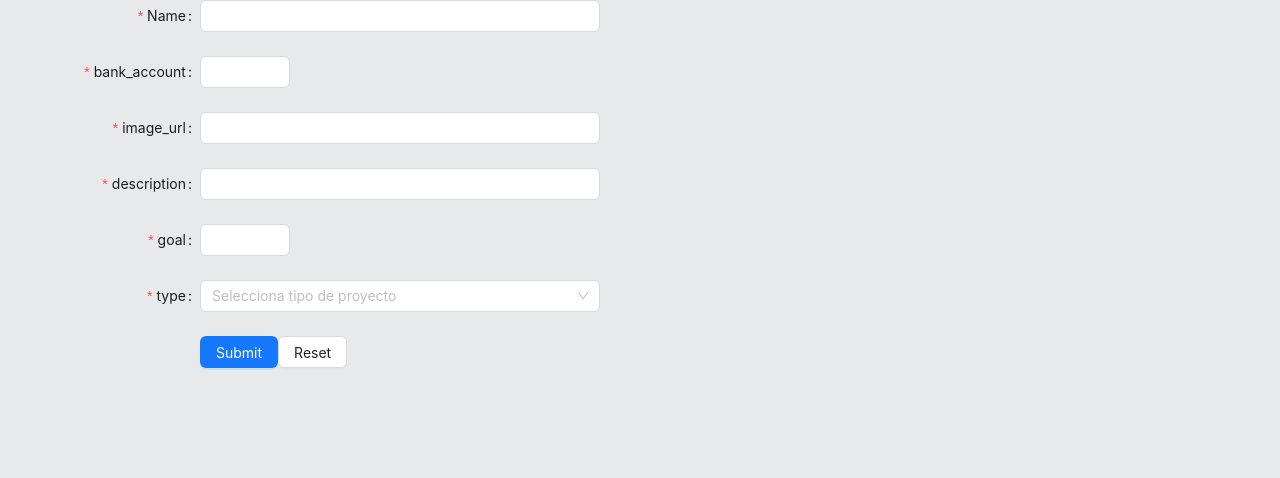
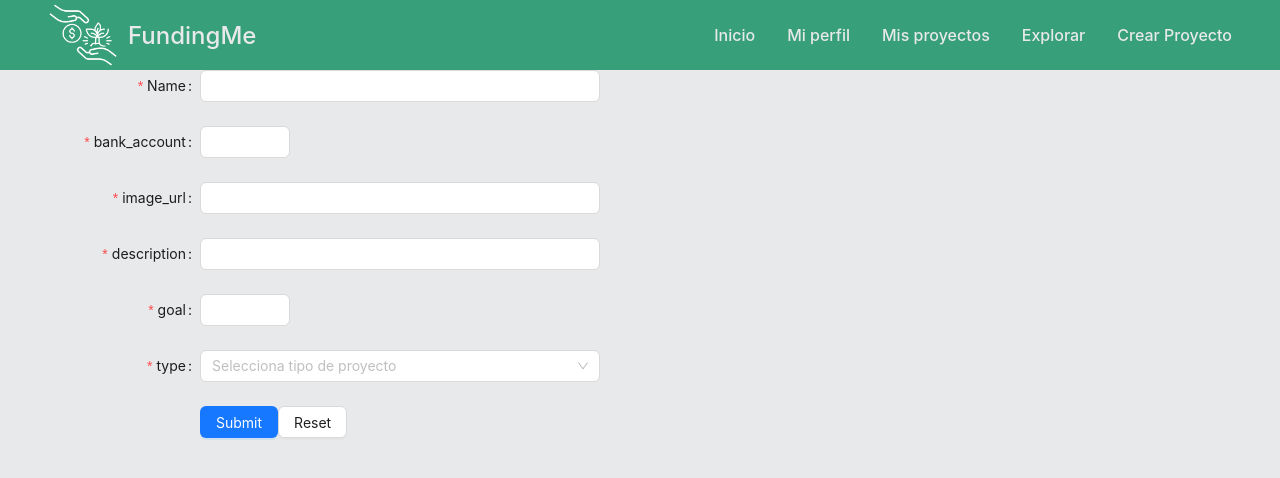
Before and after one commit to felipecs13/FundingMe, a React (Vite) app: page /new in a window 1280 px wide. Shown: the top 478 px of the page. Built offline with nearby package versions, Linux system fonts and the light colour scheme.

Commit message:
✨ Add layout to form and 2 routes to router

```diff
--- a/package.json
+++ b/package.json
@@ -17,14 +17,20 @@
     "styled-components": "^6.0.0-rc.3"
   },
   "devDependencies": {
+    "@babel/preset-env": "^7.22.5",
+    "@babel/preset-react": "^7.22.5",
+    "@testing-library/react": "^14.0.0",
     "@types/react": "^18.0.28",
     "@types/react-dom": "^18.0.11",
     "@typescript-eslint/eslint-plugin": "^5.57.1",
     "@typescript-eslint/parser": "^5.57.1",
     "@vitejs/plugin-react": "^4.0.0",
+    "babel-jest": "^29.5.0",
     "eslint": "^8.38.0",
     "eslint-plugin-react-hooks": "^4.6.0",
     "eslint-plugin-react-refresh": "^0.3.4",
+    "jest": "^29.5.0",
+    "react-test-renderer": "^18.2.0",
     "typescript": "^5.0.2",
     "vite": "^4.3.2"
   }
--- a/src/components/Layout.tsx
+++ b/src/components/Layout.tsx
@@ -13,6 +13,7 @@ const Layout = () => (
       <BoldText>FundingMe</BoldText>
     </Logo>
     <ContainerLinks>
+      <Link to={'/'}>Inicio</Link>
       <Link to={'/me'}>Mi perfil</Link>
       <Link to={'/projects'}>Mis proyectos</Link>
       <Link to={'/dashboard'}>Explorar</Link>
--- a/src/components/form.tsx
+++ b/src/components/form.tsx
@@ -1,5 +1,6 @@
-import React from 'react';
+
 import { Button, Form, Input, InputNumber, Select } from 'antd';
+import Layout from './Layout';
 
 
 const FormProject = () => {
@@ -16,6 +17,9 @@ const FormProject = () => {
     form.resetFields();
   };
   return (
+    <div>
+    <Layout/>
+      <div className="Form">
       <Form
       form={form}
       name="create_project"
@@ -77,9 +81,9 @@ const FormProject = () => {
             placeholder="Selecciona tipo de proyecto"
             allowClear
           >
-          <Option value="ONG">Ong</Option>
-          <Option value="city">Participación ciudadana</Option>
-          <Option value="other">Otro</Option>
+            <Select.Option value="ONG">Ong</Select.Option>
+            <Select.Option value="city">Participación ciudadana</Select.Option>
+            <Select.Option value="other">Otro</Select.Option>
           </Select>
       </Form.Item>
 
@@ -92,8 +96,11 @@ const FormProject = () => {
           </Button>
       </Form.Item>
     </Form>
+    </div>
+  </div>
   );
 };
 
 
+
 export default FormProject;
```
Also changed, not shown: 1 other file (tests, documents, lock files or other folders). Lines whose indentation alone changed are shown as unchanged.
